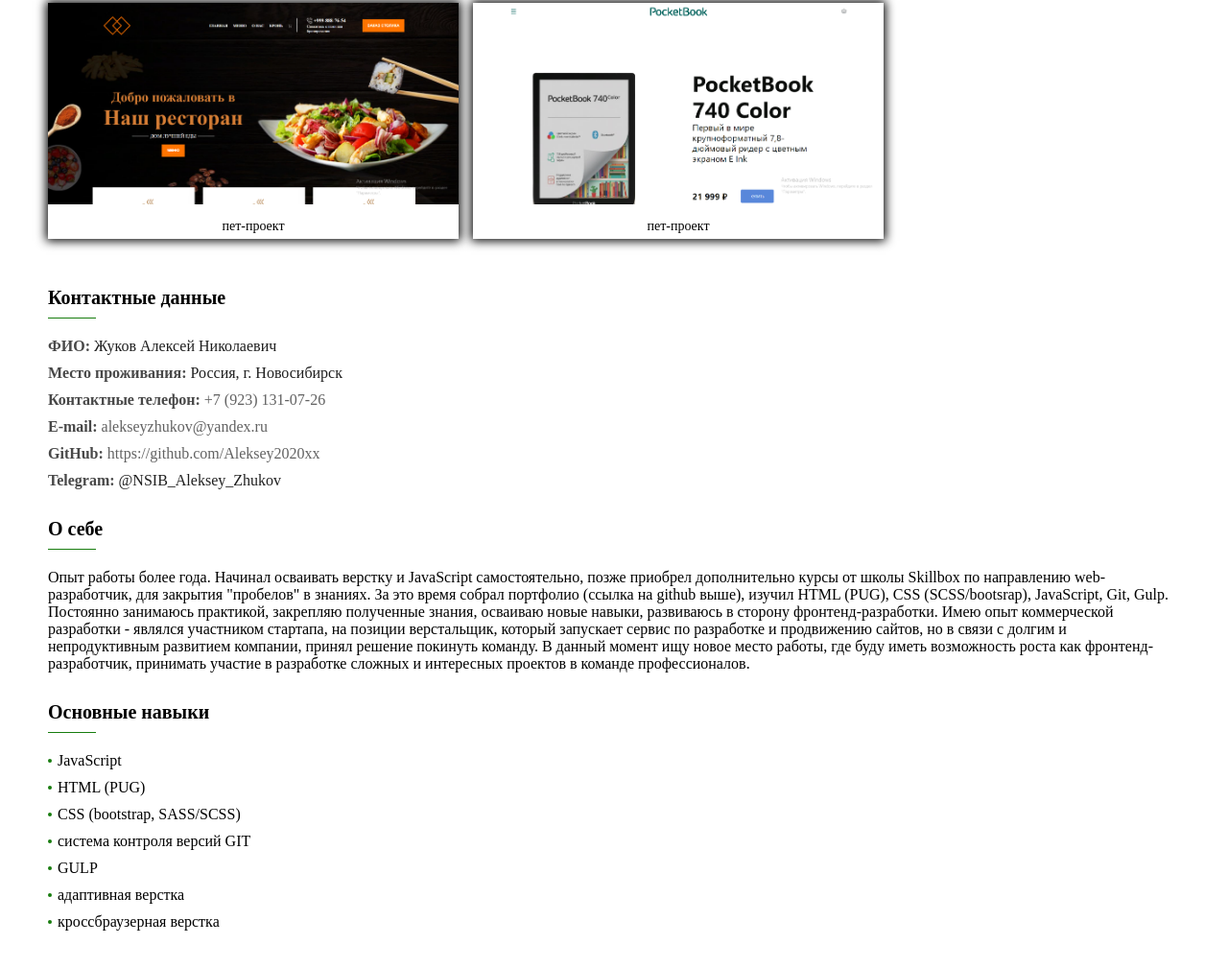
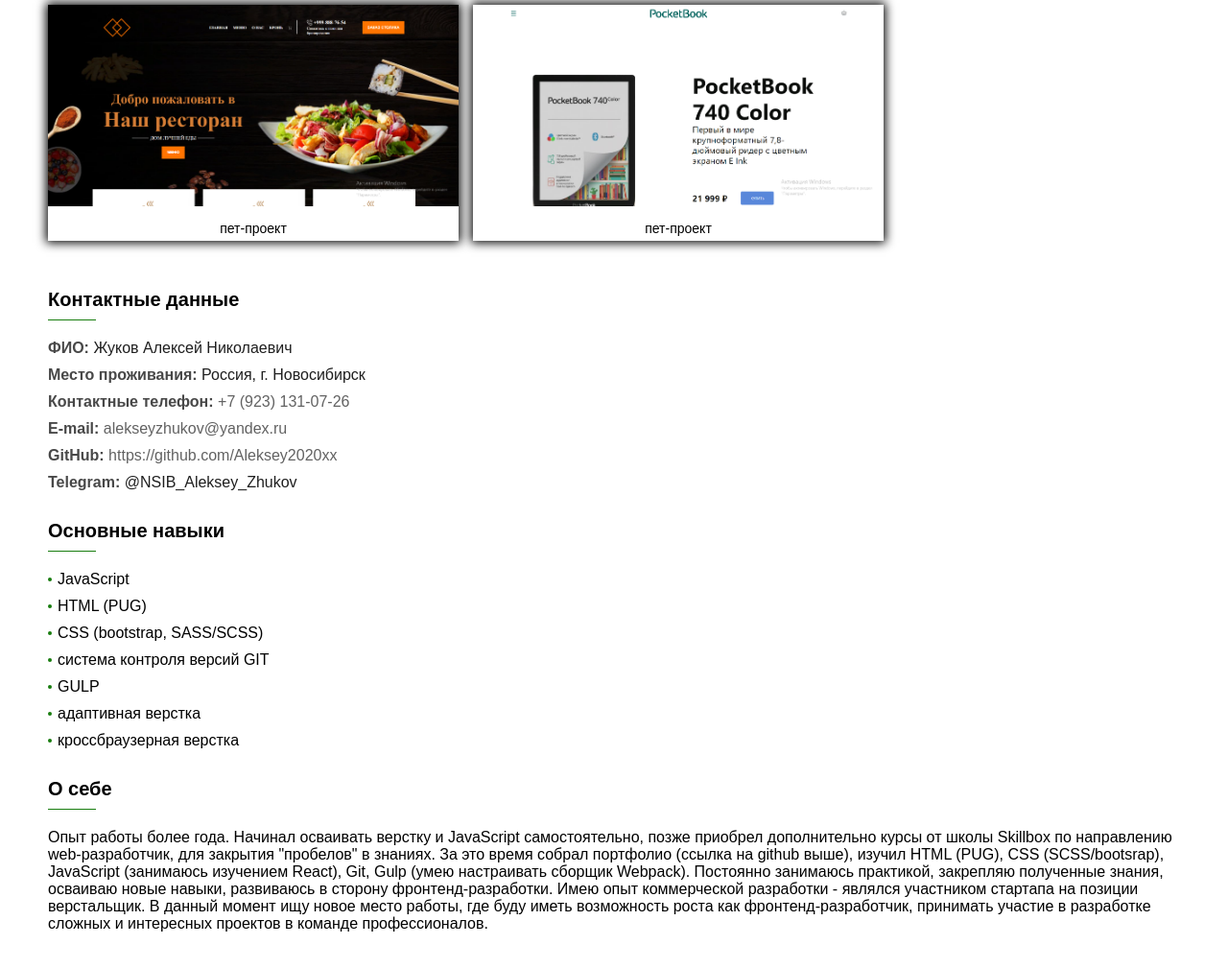
Before and after one commit to Aleksey2020xx/Aleksey2020xx.github.io, a plain HTML site: page index.html in a window 1280 px wide. Shown: the part 1051-2060 px from the top of the page at 96% size. Drawn offline with Linux system fonts and the light colour scheme.

Commit message:
correction

```diff
--- a/css/style.css
+++ b/css/style.css
@@ -6,6 +6,7 @@
 
 body {
   min-width: 320px;
+  font-family: sans-serif;
 }
 
 * {
@@ -61,13 +62,17 @@
 
 @media (max-width:560px) {
   .wrapper {
-    padding-left: 50px;
-    padding-right: 50px;
+    padding-left: 8%;
+    padding-right: 8%;
   }
 }
 
 .section-offset {
   margin-bottom: 50px;
+}
+
+.hero {
+  margin-bottom: 0;
 }
 
 .flex {
@@ -127,10 +132,6 @@
 
 .hero__link:focus {
   color: rgb(24, 24, 24);
-}
-
-.hero__paragph {
-  padding-bottom: 30px;
 }
 
 @media (max-width:1440px) {
--- a/index.html
+++ b/index.html
@@ -160,12 +160,6 @@
           </li>
         </ul>
         <h2 class="hero__subtitle">
-          О себе
-        </h2>
-        <p class="hero__paragph">
-          Опыт работы более года. Начинал осваивать верстку и JavaScript самостоятельно, позже приобрел дополнительно курсы от школы Skillbox по направлению web-разработчик, для закрытия "пробелов" в знаниях. За это время собрал портфолио (ссылка на github выше), изучил HTML (PUG), CSS (SCSS/bootsrap), JavaScript, Git, Gulp. Постоянно занимаюсь практикой, закрепляю полученные знания, осваиваю новые навыки, развиваюсь в сторону фронтенд-разработки. Имею опыт коммерческой разработки - являлся участником стартапа, на позиции верстальщик, который запускает сервис по разработке и продвижению сайтов, но в связи с долгим и непродуктивным развитием компании, принял решение покинуть команду. В данный момент ищу новое место работы, где буду иметь возможность роста как фронтенд-разработчик, принимать участие в разработке сложных и интересных проектов в команде профессионалов.
-        </p>
-        <h2 class="hero__subtitle">
           Основные навыки
         </h2>
         <ul class="hero__list">
@@ -191,6 +185,12 @@
             кроссбраузерная верстка
           </li>
         </ul>
+        <h2 class="hero__subtitle">
+          О себе
+        </h2>
+        <p class="hero__paragph">
+          Опыт работы более года. Начинал осваивать верстку и JavaScript самостоятельно, позже приобрел дополнительно курсы от школы Skillbox по направлению web-разработчик, для закрытия "пробелов" в знаниях. За это время собрал портфолио (ссылка на github выше), изучил HTML (PUG), CSS (SCSS/bootsrap), JavaScript (занимаюсь изучением React), Git, Gulp (умею настраивать сборщик Webpack). Постоянно занимаюсь практикой, закрепляю полученные знания, осваиваю новые навыки, развиваюсь в сторону фронтенд-разработки. Имею опыт коммерческой разработки - являлся участником стартапа на позиции верстальщик. В данный момент ищу новое место работы, где буду иметь возможность роста как фронтенд-разработчик, принимать участие в разработке сложных и интересных проектов в команде профессионалов.
+        </p>
       </div>
     </section>
 
```
